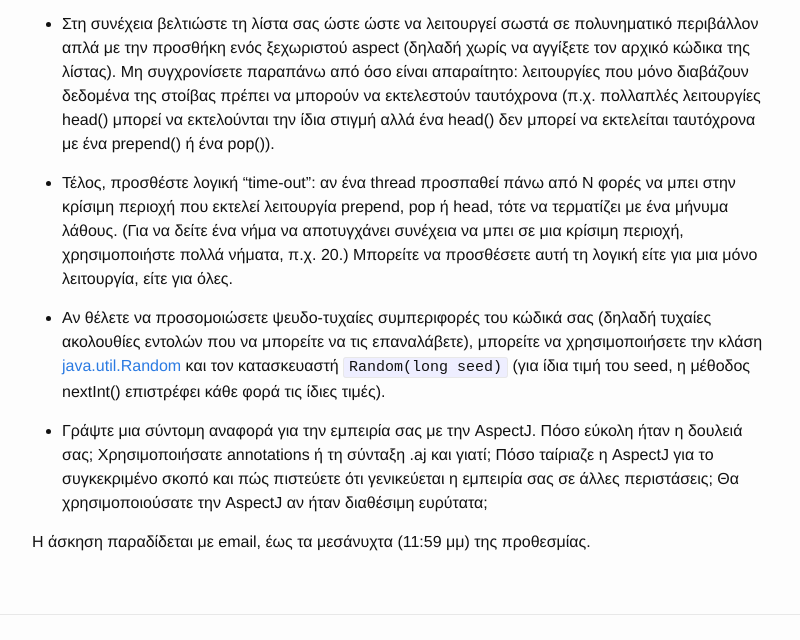
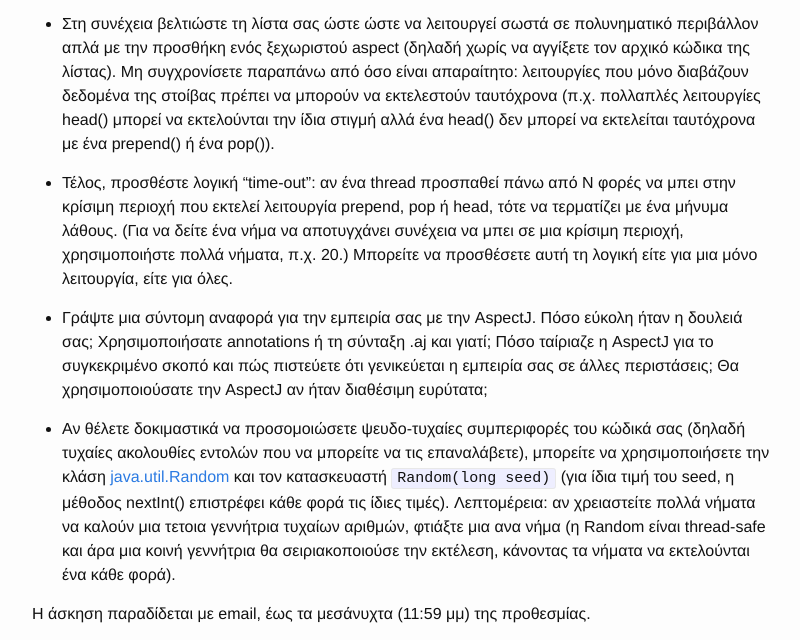
Before and after one commit to gfour/gfour.github.io, a plain HTML site: page 117-16/hw2-16.html in a window 1280 px wide. Shown: the part 593-1233 px from the top of the page, without its empty margins (238-1038 px from the left). Drawn offline with Linux system fonts and the light colour scheme.

Commit message:
Add sentence about Random, move info.

```diff
--- a/117-16/hw2-16.html
+++ b/117-16/hw2-16.html
@@ -102,19 +102,23 @@ pop ή head, τότε να τερματίζει με ένα μήνυμα λάθ
 λογική είτε για μια μόνο λειτουργία, είτε για όλες.</p>
   </li>
   <li>
-    <p>Αν θέλετε να προσομοιώσετε ψευδο-τυχαίες συμπεριφορές του κώδικά σας
-(δηλαδή τυχαίες ακολουθίες εντολών που να μπορείτε να τις
-επαναλάβετε), μπορείτε να χρησιμοποιήσετε την κλάση
-<a href="https://docs.oracle.com/javase/8/docs/api/java/util/Random.html">java.util.Random</a>
-και τον κατασκευαστή <code class="highlighter-rouge">Random(long seed)</code> (για ίδια τιμή του seed,
-η μέθοδος nextInt() επιστρέφει κάθε φορά τις ίδιες τιμές).</p>
-  </li>
-  <li>
     <p>Γράψτε μια σύντομη αναφορά για την εμπειρία σας με την AspectJ. Πόσο
 εύκολη ήταν η δουλειά σας; Χρησιμοποιήσατε annotations ή τη σύνταξη
 .aj και γιατί; Πόσο ταίριαζε η AspectJ για το συγκεκριμένο σκοπό και
 πώς πιστεύετε ότι γενικεύεται η εμπειρία σας σε άλλες περιστάσεις; Θα
 χρησιμοποιούσατε την AspectJ αν ήταν διαθέσιμη ευρύτατα;</p>
+  </li>
+  <li>
+    <p>Αν θέλετε δοκιμαστικά να προσομοιώσετε ψευδο-τυχαίες συμπεριφορές
+του κώδικά σας (δηλαδή τυχαίες ακολουθίες εντολών που να μπορείτε να
+τις επαναλάβετε), μπορείτε να χρησιμοποιήσετε την κλάση
+<a href="https://docs.oracle.com/javase/8/docs/api/java/util/Random.html">java.util.Random</a>
+και τον κατασκευαστή <code class="highlighter-rouge">Random(long seed)</code> (για ίδια τιμή του seed,
+η μέθοδος nextInt() επιστρέφει κάθε φορά τις ίδιες
+τιμές). Λεπτομέρεια: αν χρειαστείτε πολλά νήματα να καλούν μια τετοια
+γεννήτρια τυχαίων αριθμών, φτιάξτε μια ανα νήμα (η Random είναι
+thread-safe και άρα μια κοινή γεννήτρια θα σειριακοποιούσε την
+εκτέλεση, κάνοντας τα νήματα να εκτελούνται ένα κάθε φορά).</p>
   </li>
 </ul>
 
--- a/feed.xml
+++ b/feed.xml
@@ -5,8 +5,8 @@
     <description></description>
     <link>http://gfour.github.io/</link>
     <atom:link href="http://gfour.github.io/feed.xml" rel="self" type="application/rss+xml"/>
-    <pubDate>Wed, 09 Nov 2016 18:09:28 +0200</pubDate>
-    <lastBuildDate>Wed, 09 Nov 2016 18:09:28 +0200</lastBuildDate>
+    <pubDate>Wed, 16 Nov 2016 18:25:30 +0200</pubDate>
+    <lastBuildDate>Wed, 16 Nov 2016 18:25:30 +0200</lastBuildDate>
     <generator>Jekyll v3.0.1</generator>
 
   </channel>
```
